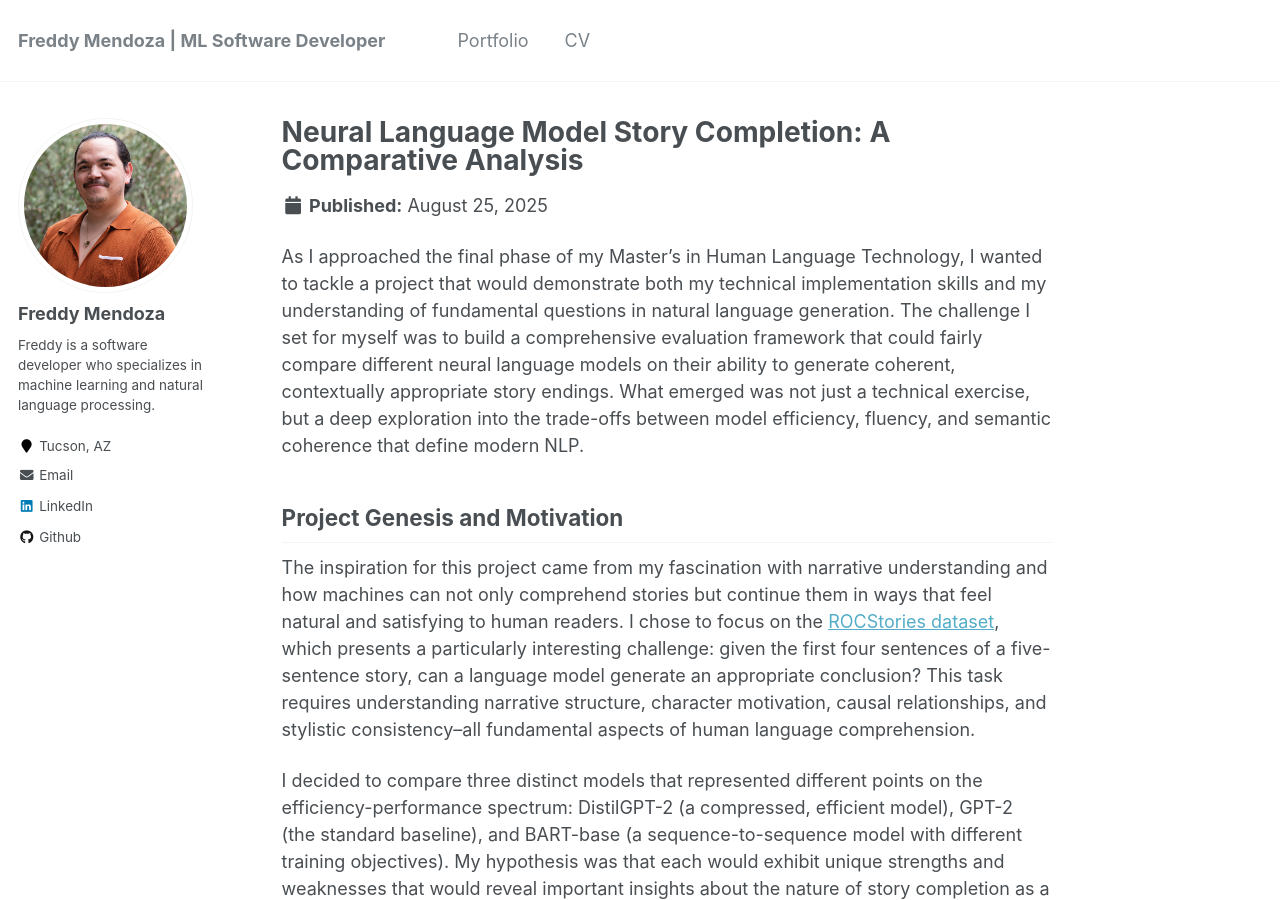
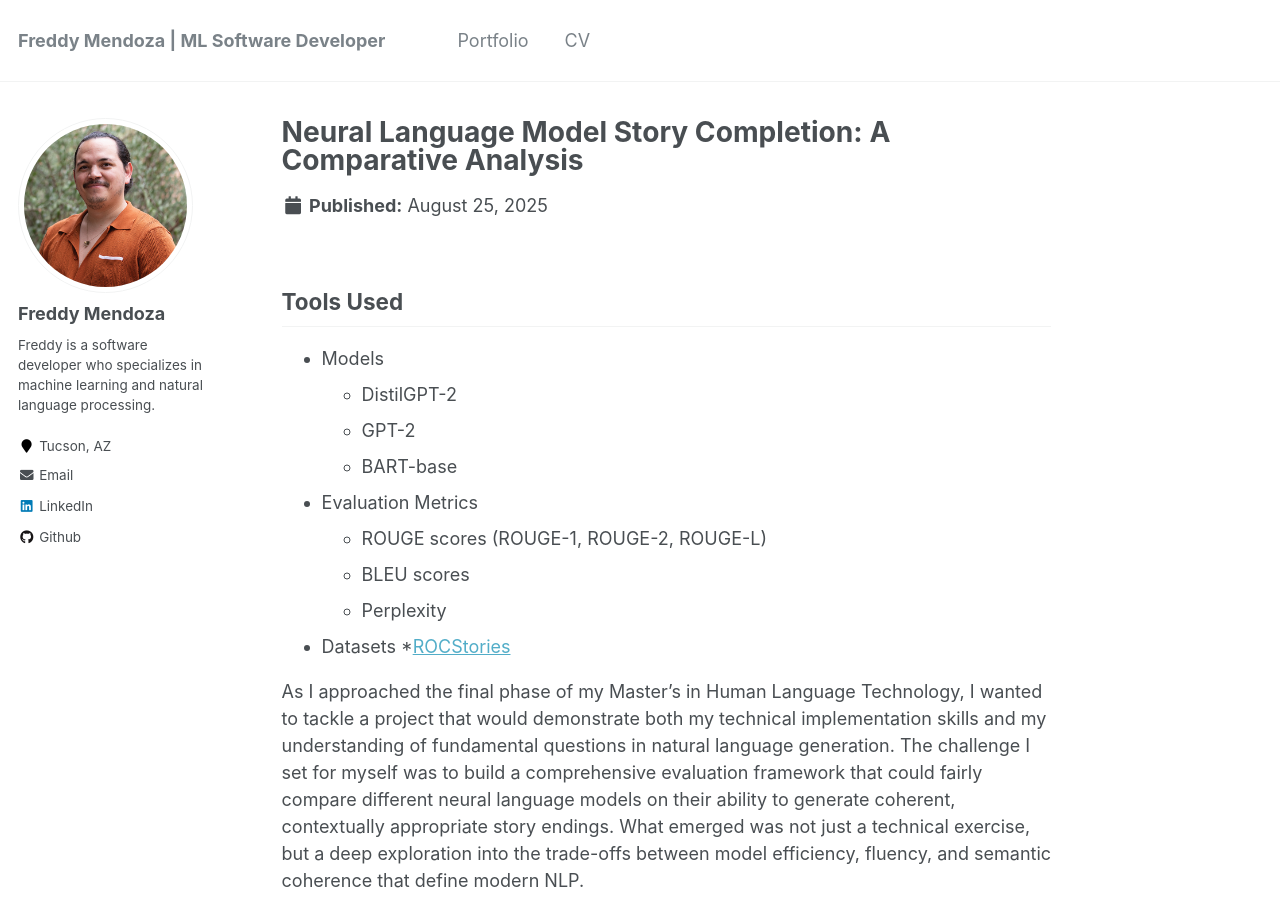
Before and after one commit to fmend/fmend.github.io, a Jekyll site: the page built from _portfolio/portfolio-2.md, in a window 1280 px wide and 900 px high. Built offline with Jekyll 4.4.1, drawn with Linux system fonts in a browser that asks for light colours.

Commit message:
Update portfolio-2.md
further incorporated suggested changes

```diff
--- a/_portfolio/portfolio-2.md
+++ b/_portfolio/portfolio-2.md
@@ -4,7 +4,17 @@ excerpt: "A comparative evaluation of three neural language models on story comp
 collection: portfolio
 ---
 
-
+## Tools Used
+* Models
+  * DistilGPT-2
+  * GPT-2
+  * BART-base
+* Evaluation Metrics
+  * ROUGE scores (ROUGE-1, ROUGE-2, ROUGE-L)
+  * BLEU scores
+  * Perplexity
+* Datasets
+  *[ROCStories](https://huggingface.co/datasets/mintujupally/ROCStories)
 
 As I approached the final phase of my Master's in Human Language Technology, I wanted to tackle a project that would demonstrate both my technical implementation skills and my understanding of fundamental questions in natural language generation. The challenge I set for myself was to build a comprehensive evaluation framework that could fairly compare different neural language models on their ability to generate coherent, contextually appropriate story endings. What emerged was not just a technical exercise, but a deep exploration into the trade-offs between model efficiency, fluency, and semantic coherence that define modern NLP.
 
```
